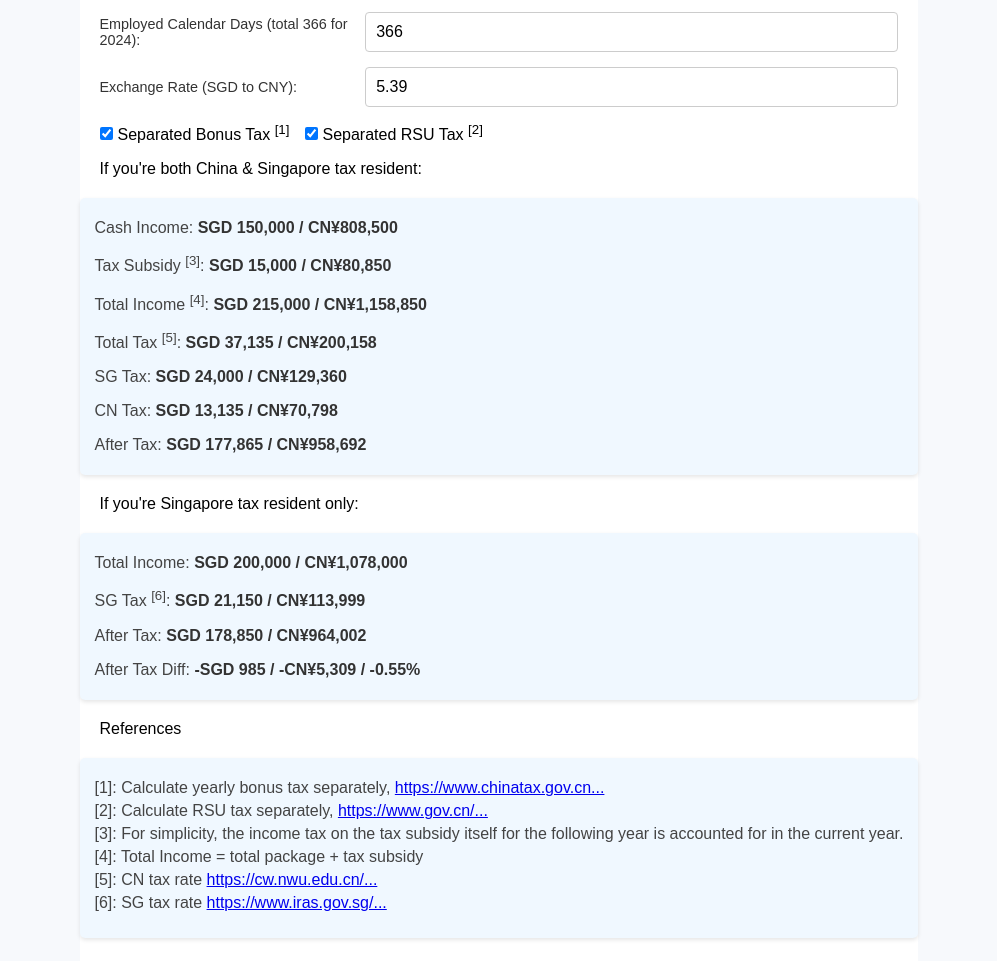
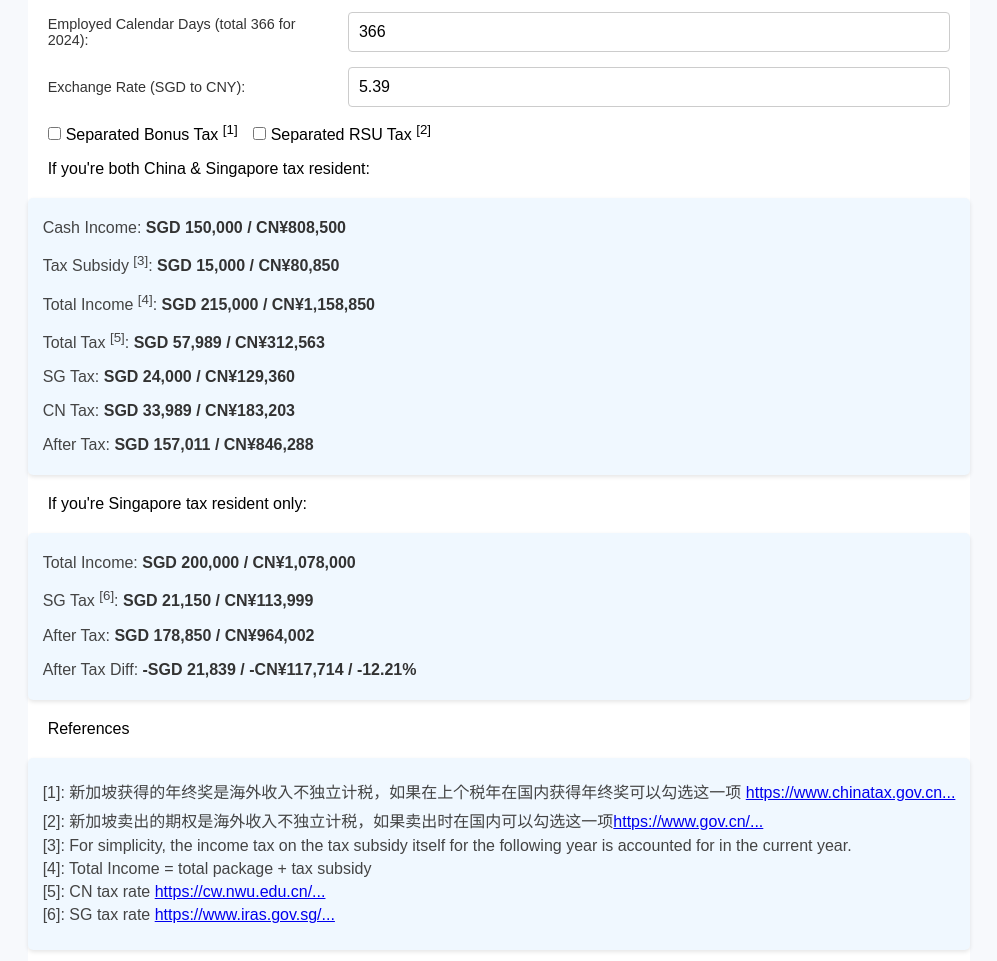
Before and after one commit to chinapal/ttsg-tax, a plain HTML site: page index.html in a window 1280 px wide. Shown: the part 449-1410 px from the top of the page, without its empty margins (141-1138 px from the left). Drawn offline with Linux system fonts and the light colour scheme.

Commit message:
fix: do not check separate tax

```diff
--- a/index.html
+++ b/index.html
@@ -127,9 +127,9 @@
         </div>
 
         <div class="checkbox-row">
-          <input type="checkbox" id="separatedBonusTax" checked>
+          <input type="checkbox" id="separatedBonusTax">
           <label for="separatedBonusTax">Separated Bonus Tax <sup>[1]</sup></label>
-          <input type="checkbox" id="separatedRSUTax" checked>
+          <input type="checkbox" id="separatedRSUTax">
           <label for="separatedRSUTax">Separated RSU Tax <sup>[2]</sup></label>
         </div>
 
@@ -155,8 +155,8 @@
         <p>References</p>
         <div class="references result">
             <ul>
-                <li>[1]: Calculate yearly bonus tax separately, <a href="https://www.chinatax.gov.cn/n810341/n810765/n812188/n812950/c1201370/content.html">https://www.chinatax.gov.cn...</a></li>
-                <li>[2]: Calculate RSU tax separately, <a href="https://www.gov.cn/zhengce/zhengceku/202308/content_6900234.htm">https://www.gov.cn/...</a></li>
+                <li>[1]: 新加坡获得的年终奖是海外收入不独立计税，如果在上个税年在国内获得年终奖可以勾选这一项 <a href="https://www.chinatax.gov.cn/n810341/n810765/n812188/n812950/c1201370/content.html">https://www.chinatax.gov.cn...</a></li>
+                <li>[2]: 新加坡卖出的期权是海外收入不独立计税，如果卖出时在国内可以勾选这一项<a href="https://www.gov.cn/zhengce/zhengceku/202308/content_6900234.htm">https://www.gov.cn/...</a></li>
                 <li>[3]: For simplicity, the income tax on the tax subsidy itself for the following year is accounted for in the current year.</li>
                 <li>[4]: Total Income = total package + tax subsidy</li>
                 <li>[5]: CN tax rate <a href="https://cw.nwu.edu.cn/info/1009/2474.htm" target="_blank">https://cw.nwu.edu.cn/...</a></li>
```
